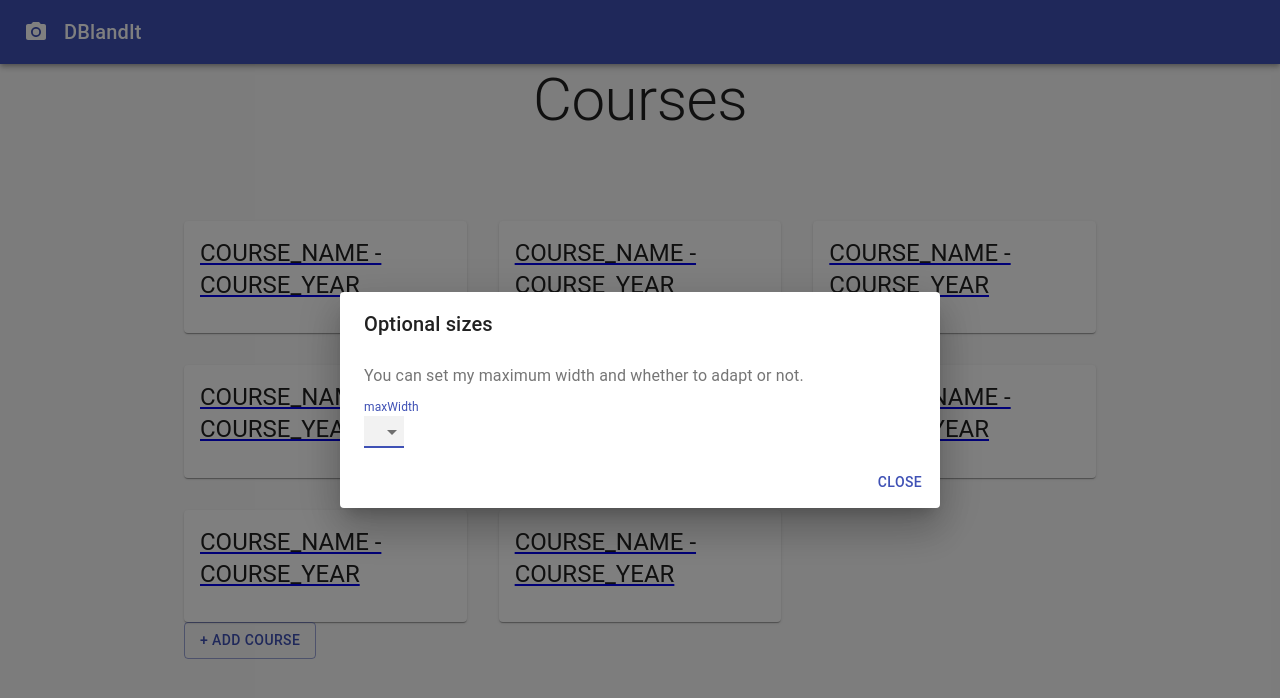
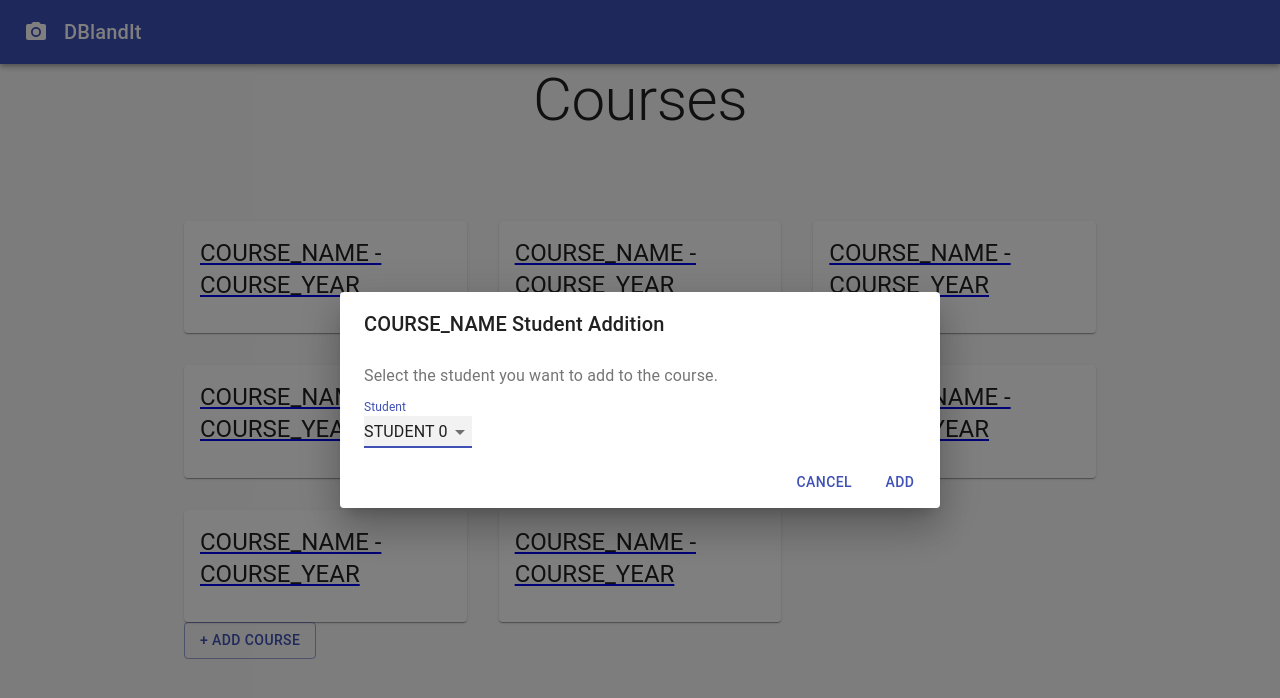
Before and after one commit to adelariestra/dblandit-challenge-front, a React (Create React App) app: page / in a window 1280 px wide. Both pictures are taken after a click on the button "+ ADD COURSE". Shown: the top 698 px of the page. Built offline with nearby package versions, Linux system fonts and the light colour scheme.

Commit message:
Cleaned test layout a bit

```diff
--- a/src/App.js
+++ b/src/App.js
@@ -20,11 +20,9 @@ import DialogContent from '@material-ui/core/DialogContent';
 import DialogContentText from '@material-ui/core/DialogContentText';
 import DialogTitle from '@material-ui/core/DialogTitle';
 import FormControl from '@material-ui/core/FormControl';
-import FormControlLabel from '@material-ui/core/FormControlLabel';
 import InputLabel from '@material-ui/core/InputLabel';
 import MenuItem from '@material-ui/core/MenuItem';
 import Select from '@material-ui/core/Select';
-import Switch from '@material-ui/core/Switch';
 
 function App() {
   const useStyles = makeStyles((theme) => ({
@@ -60,8 +58,6 @@ function App() {
   }));
 
   const [open, setOpen] = React.useState(false);
-  const [fullWidth, setFullWidth] = React.useState(true);
-  const [maxWidth, setMaxWidth] = React.useState('sm');
 
   const handleClickOpen = () => {
     setOpen(true);
@@ -111,23 +107,23 @@ function App() {
             + Add Course
       </Button>
           <Dialog
-            fullWidth={fullWidth}
-            maxWidth={maxWidth}
+            fullWidth={true}
+            maxWidth="sm"
             open={open}
             onClose={handleClose}
-            aria-labelledby="max-width-dialog-title"
+            aria-labelledby="student-dialog-title"
           >
-            <DialogTitle id="max-width-dialog-title">Optional sizes</DialogTitle>
+            <DialogTitle id="student-dialog-title">COURSE_NAME Student Addition</DialogTitle>
             <DialogContent>
               <DialogContentText>
-                You can set my maximum width and whether to adapt or not.
+                Select the student you want to add to the course.
           </DialogContentText>
               <form className={classes.form} noValidate>
                 <FormControl className={classes.formControl}>
-                  <InputLabel htmlFor="max-width">maxWidth</InputLabel>
+                  <InputLabel htmlFor="student">Student</InputLabel>
                   <Select
                     autoFocus
-                    value={maxWidth}
+                    value="s0"
                     inputProps={{
                       name: 'student',
                       id: 'studentid',
@@ -144,8 +140,11 @@ function App() {
             </DialogContent>
             <DialogActions>
               <Button onClick={handleClose} color="primary">
-                Close
-              </Button>
+                Cancel
+          </Button>
+              <Button onClick={handleClose} color="primary">
+                Add
+          </Button>
             </DialogActions>
           </Dialog>
         </Container>
```
